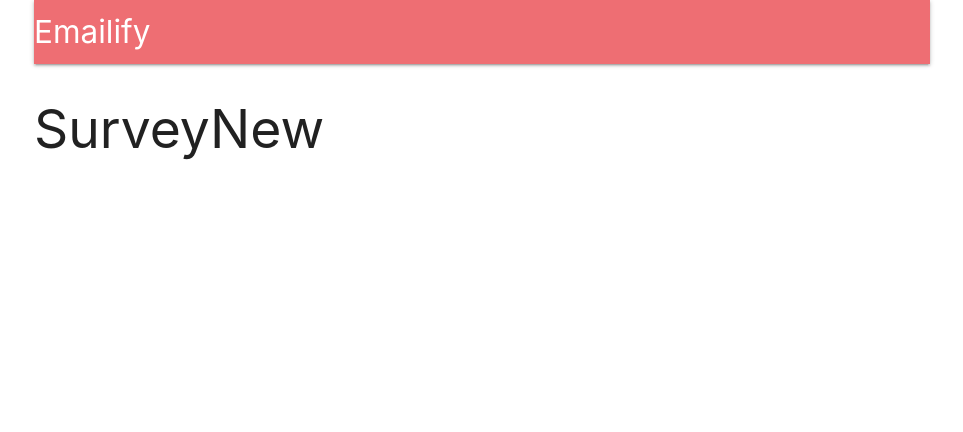
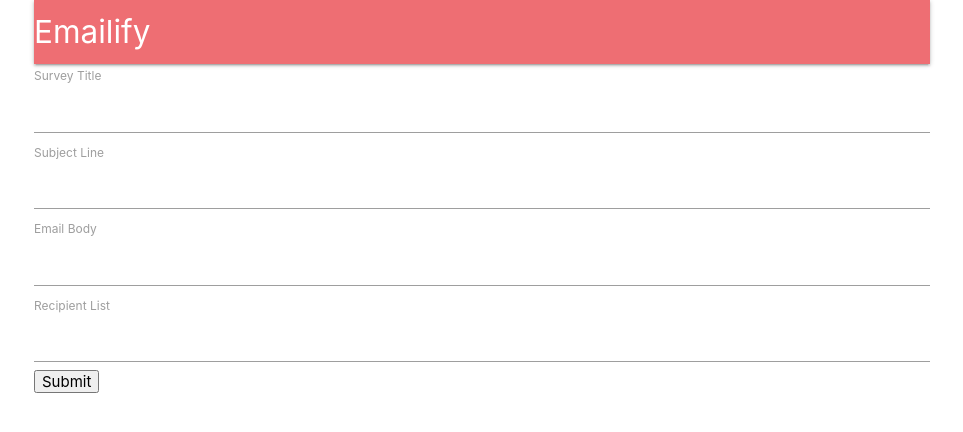
Before and after one commit to pcherian10/emailify-clone-backend, a React (Create React App) app in the folder client/: page /surveys/new in a window 1280 px wide. Shown: the top 432 px of the page, without its empty margins (158-1121 px from the left). Built offline with nearby package versions, Linux system fonts and the light colour scheme; no server answers; the HTML template or start-up script is replaced by a standard one.

Commit message:
created field, form and new form components connected to redux form

```diff
--- a/client/src/components/App.js
+++ b/client/src/components/App.js
@@ -5,9 +5,7 @@
 import Header from './Header'
 import Landing from './Landing'
 import Dashboard from './Dashboard'
-
-const SurveyNew = () => <h2>SurveyNew</h2>;
-
+import SurveyNew from './surveys/SurveyNew'
 
 class App extends Component {
 
--- /dev/null
+++ b/client/src/components/surveys/SurveyField.js
@@ -0,0 +1,11 @@
+//Survey Field contains logic render a single surveyfield in a survey form
+import React from 'react'
+
+export default ({ input, label }) => {
+    return (
+        <div>
+            <label>{label}</label>
+            <input {...input} />
+        </div>
+    )
+}
--- /dev/null
+++ b/client/src/components/surveys/SurveyForm.js
@@ -0,0 +1,43 @@
+//SurveyForm shows a form rendered by SurveyNew
+import React, {Component} from 'react';
+import { reduxForm, Field } from 'redux-form';
+import SurveyField from './SurveyField'
+import _ from 'lodash';
+
+const FIELDS = [
+    {label: 'Survey Title', name:'title'},
+    {label: 'Subject Line', name:'subject'},
+    {label: 'Email Body', name:'body'},
+    {label: 'Recipient List', name: 'emails'}
+];
+
+class SurveyForm extends Component {
+
+    renderFields() {
+        return _.map(FIELDS, ({label, name}) => {
+            return (
+                <Field component={SurveyField}
+                key={name}
+                type="text"
+                label={label}
+                name={name} />
+            )
+        })
+    }
+
+    render() {
+        return (
+            <div>
+                <form onSubmit = {this.props.handleSubmit(values => console.log(values))}>
+                    {this.renderFields()}
+                    <button type="submit">Submit</button>
+                </form>
+            </div>
+        );
+    }
+}
+
+export default reduxForm({
+    form: 'surveyForm'
+})(SurveyForm);
+//reduxform only takes one object as opposed to connect
--- /dev/null
+++ b/client/src/components/surveys/SurveyNew.js
@@ -0,0 +1,15 @@
+// SurveyForm shows a form for a user to add input
+import React, {Component} from 'react';
+import SurveyForm from './SurveyForm'
+
+class SurveyNew extends Component {
+    render() {
+        return (
+            <div>
+                <SurveyForm />
+            </div>
+        );
+    }
+}
+
+export default SurveyNew
```
